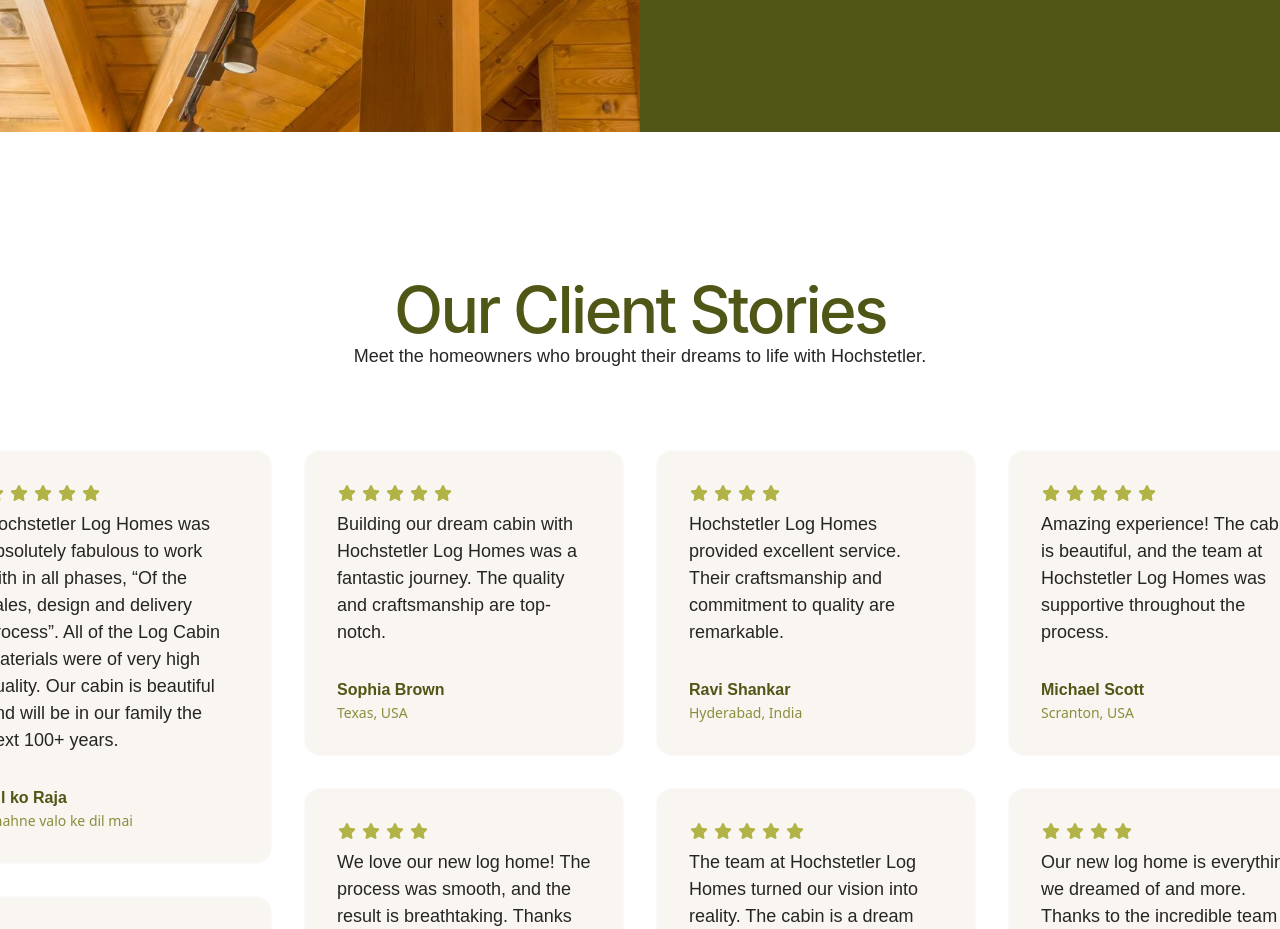
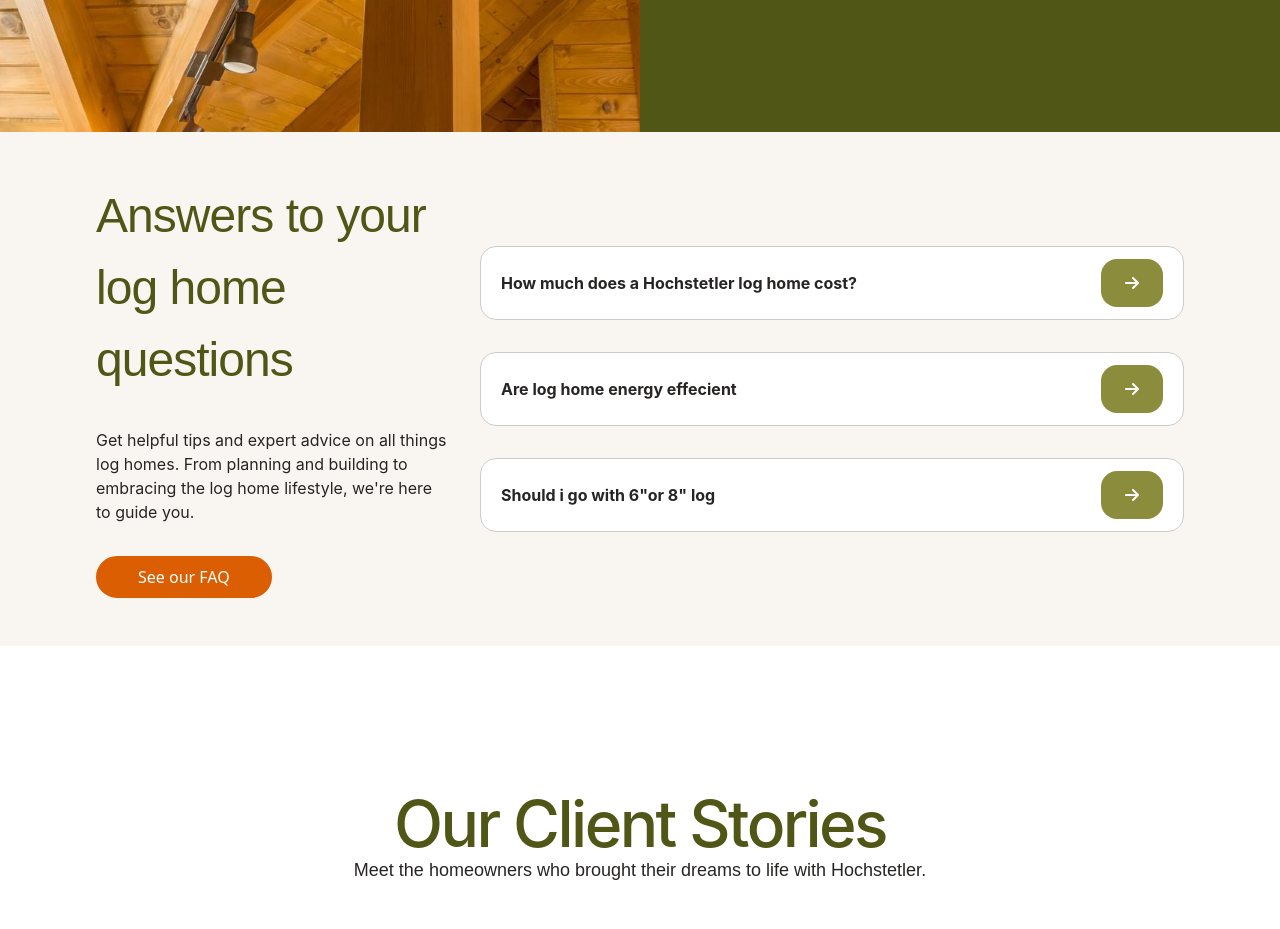
Before and after one commit to iammrverma/Hochstetler, a React (Vite) app: page /#/ in a window 1280 px wide. Shown: the part 2600-3529 px from the top of the page. Built offline with nearby package versions, Linux system fonts and the light colour scheme.

Commit message:
Component Complete FaqPitch

```diff
--- /dev/null
+++ b/src/components/FaqPitch.jsx
@@ -0,0 +1,57 @@
+import React from "react";
+import ButtonPrimary from "../components/buttons/ButtonPrimary";
+import { useNavigate } from "react-router-dom";
+
+const Question = ({ q, to }) => {
+  const navigate = useNavigate();
+  return (
+    <div className="flex q" onClick={() => navigate(to)}>
+      <h4>{q}</h4>
+      <div
+        style={{
+          borderRadius: "var(--radius--radius-med)",
+          backgroundColor:
+            "var(--base-color-hochstetler-brand--hlh-green-light)",
+          padding: "12px 24px",
+          position: "relative",
+        }}
+      >
+        <i className="fa-solid fa-arrow-right text-white"></i>
+      </div>
+    </div>
+  );
+};
+const FaqPitch = () => {
+  const questions = [
+    { q: "How much does a Hochstetler log home cost?", to: "" },
+    { q: "Are log home energy effecient", to: "" },
+    { q: `Should i go with 6"or  8" log`, to: "" },
+  ];
+  return (
+    <div className="grid-2-4-1 background-light" style={{ padding: "3rem 6rem", gap:"2rem" }}>
+      <div className="flex-column" style={{ gap: "2rem" }}>
+        <h3 className="text-green">Answers to your log home questions</h3>
+        <p className="text-size-med">
+          Get helpful tips and expert advice on all things log homes. From
+          planning and building to embracing the log home lifestyle, we're here
+          to guide you.
+        </p>
+        <div>
+          <ButtonPrimary text={"See our FAQ"} />
+        </div>
+      </div>
+      <div
+        className="flex-center"
+        style={{ width: "100%"}}
+      >
+        <div className="flex-column" style={{ gap: "2rem", width: "100%" }}>
+          {questions.map((q) => (
+            <Question q={q.q} to={q.to} key={q} />
+          ))}
+        </div>
+      </div>
+    </div>
+  );
+};
+
+export default FaqPitch;
--- a/src/index.css
+++ b/src/index.css
@@ -371,6 +371,26 @@
   box-shadow: 0 2px 12px 1px #0003;
   box-shadow: 0 2px 7px 2px #0003;
 }
+.q {
+  padding: 0.75rem 1.25rem;
+  justify-content: space-between;
+  align-items: center;
+  border: 1px solid var(--base-color-neutral--neutral-lighter);
+  border-radius: var(--radius--radius-med);
+  background-color: var(--base-color-neutral--white);
+  transition: all 0.2s;
+  cursor: pointer;
+}
+.q:hover {
+  background-color: var(--base-color-hochstetler-brand--hlh-green-light);
+  color: var(--base-color-neutral--white);
+}
+.fa-arrow-right{
+  transition: all .2s;
+}
+.q:hover .fa-arrow-right{
+  transform: translateX(1rem);
+}
 
 /* FOR MOBILE */
 @media (max-width: 1080px) {
--- a/src/pages/Home.jsx
+++ b/src/pages/Home.jsx
@@ -7,6 +7,7 @@
 import NewsLetteCard from "../components/NewsLetteCard";
 import TestimonialPitch from "../components/TestimonialPitch";
 import FloorPlanPitch from "../components/FloorPlanPitch";
+import FaqPitch from "../components/FaqPitch";
 
 const Home = () => {
   return (
@@ -25,6 +26,7 @@
       />
       <Hero3 />
       <Hero4 />
+      <FaqPitch />
       <TestimonialPitch />
       <FloorPlanPitch />
       <NewsLetteCard />
```
Also changed, not shown: src/assets/white-bg.png (added).
